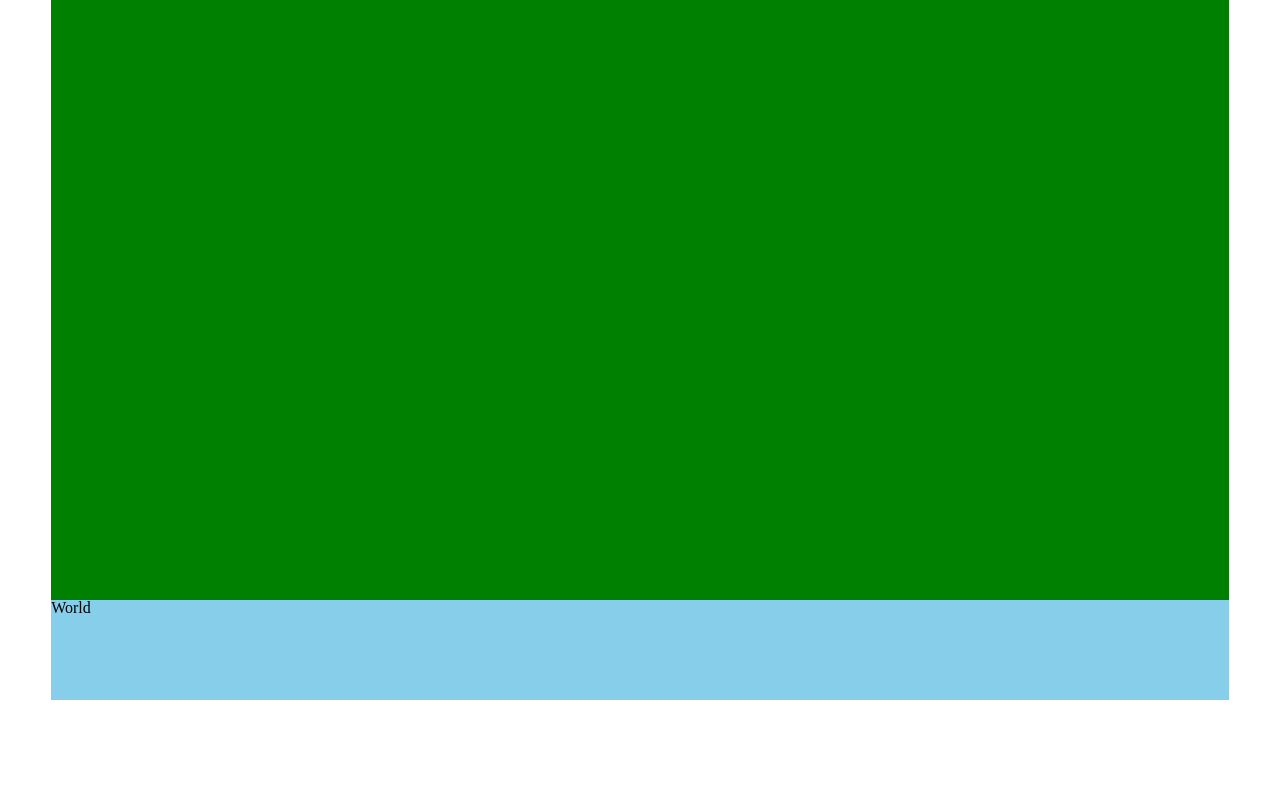
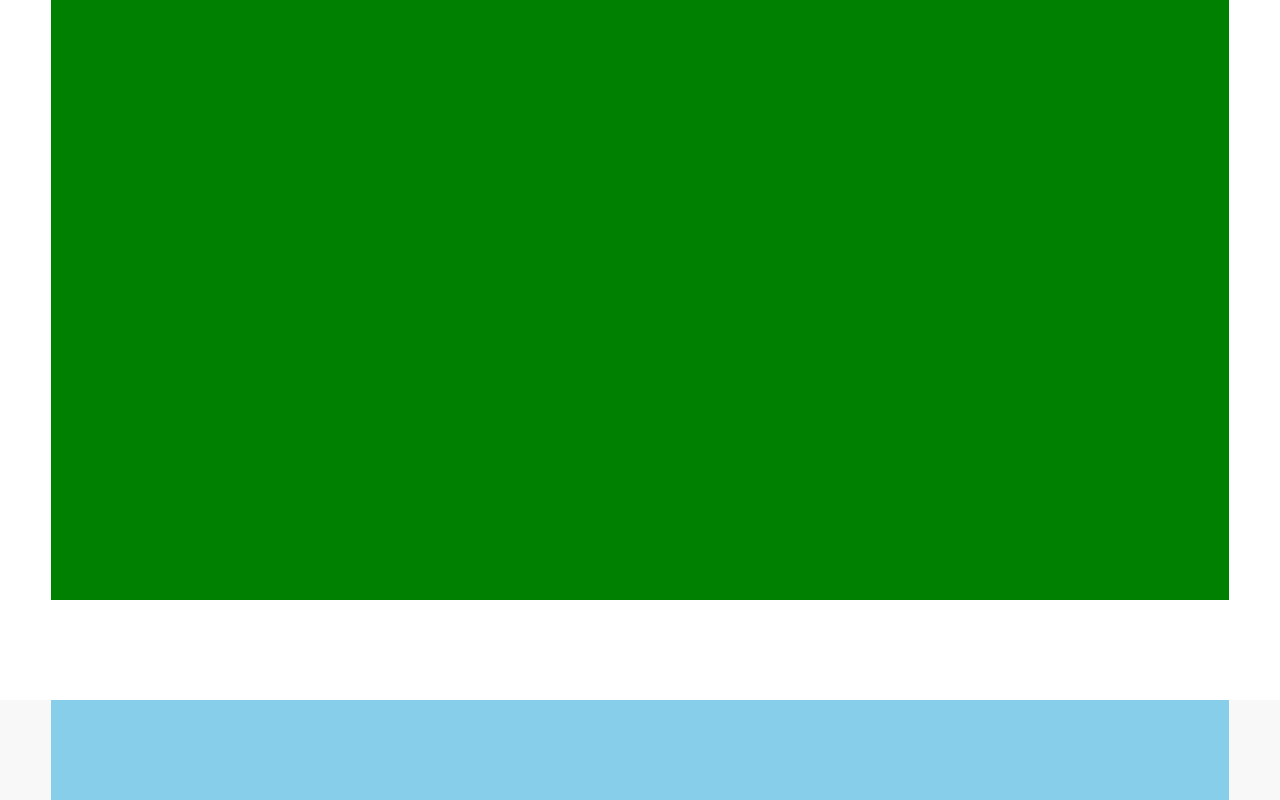
Before and after one commit to he0o0nje/Danoshop-clone-js, a React (Create React App) app: page / in a window 1280 px wide. Shown: the part 620-1420 px from the top of the page. Before the commit the page ends 1320 px from the top, so only its background shows below. Built offline with nearby package versions, Linux system fonts and the light colour scheme.

Commit message:
10-12(2)

```diff
--- a/src/components/Footer/Footer.jsx
+++ b/src/components/Footer/Footer.jsx
@@ -3,7 +3,9 @@ import * as style from "./FooterStyle";
 function Main() {
   return (
     <>
-      <style.Footer>World</style.Footer>
+      <style.Footer>
+        <style.FooterInner></style.FooterInner>
+      </style.Footer>
     </>
   );
 }
--- a/src/components/Footer/FooterStyle.js
+++ b/src/components/Footer/FooterStyle.js
@@ -1,6 +1,12 @@
 import styled from "styled-components";
 
 export const Footer = styled.div`
+  width: 100%;
+  margin: 6.25rem auto 0;
+  background: #f8f8f8;
+`;
+
+export const FooterInner = styled.div`
   background-color: skyblue;
   height: 6.25rem;
   max-width: 1680px;
--- a/src/components/Header/Header.jsx
+++ b/src/components/Header/Header.jsx
@@ -1,3 +1,4 @@
+import { useState, useEffect } from "react";
 import * as style from "./HeaderStyle";
 import logo from "../../assets/images/header/logo.jpg";
 import mypage1 from "../../assets/images/header/mypage1.svg";
@@ -5,6 +6,23 @@ import mypage2 from "../../assets/images/header/mypage2.svg";
 import mypage3 from "../../assets/images/header/mypage3.svg";
 
 function Header() {
+  const [isHeaderFixed, setIsHeaderFixed] = useState(false);
+
+  useEffect(() => {
+    const handleScroll = () => {
+      if (window.scrollY > 100) {
+        setIsHeaderFixed(true);
+      } else {
+        setIsHeaderFixed(false);
+      }
+    };
+
+    window.addEventListener("scroll", handleScroll);
+
+    return () => {
+      window.removeEventListener("scroll", handleScroll);
+    };
+  }, []);
   return (
     <>
       <style.Header>
@@ -43,7 +61,7 @@ function Header() {
             </li>
           </ul>
         </style.HeaderTop>
-        <style.HeaderBottom>
+        <style.HeaderBottom className="">
           <style.LogoWrap>
             <style.Link href="!">
               <img src={logo} alt="" />
```
